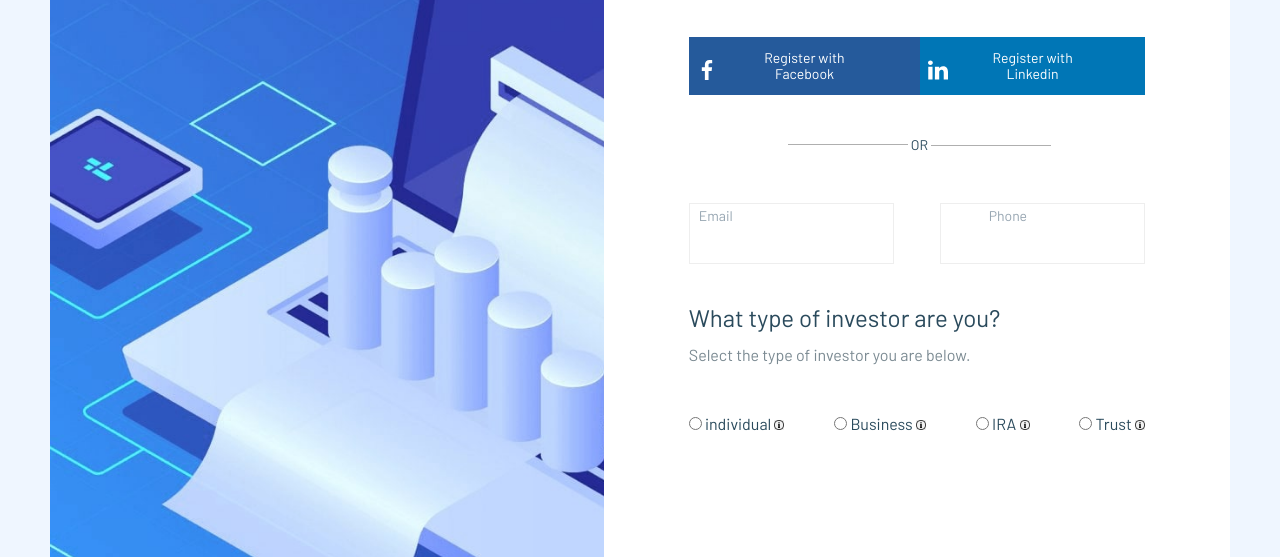
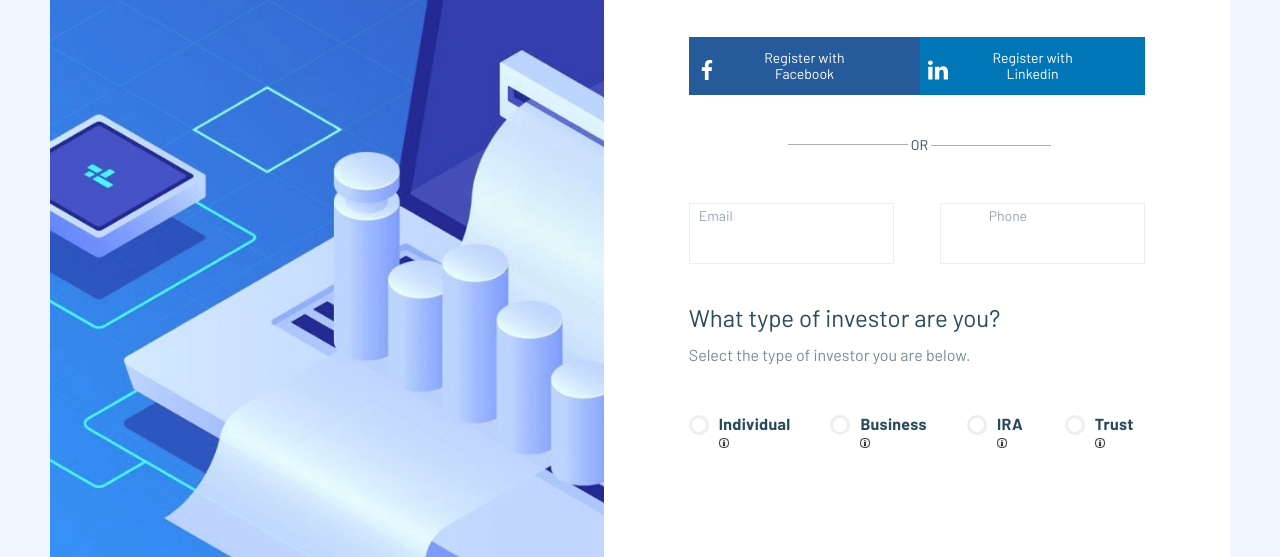
Before and after one commit to Artemiks24/task-to-skip, a plain HTML site: page index.html in a window 1280 px wide. Shown: the part 243-800 px from the top of the page. Drawn offline with Linux system fonts and the light colour scheme.

Commit message:
feat: add more style to css

```diff
--- a/css/style.css
+++ b/css/style.css
@@ -155,7 +155,7 @@ li {
 .form__input:focus {
     border-color: #EEEEEE;
     outline: 0;
-    box-shadow: 0 0 0 0.2rem rgba(158, 158, 158, 0.25);
+    box-shadow: 0 0 0 0.2rem #EEEEEE;
 }
 
 .form__label {
@@ -175,7 +175,6 @@ li {
     left: 300px;
 }
 
-
 .types__title {
     font-size: 24px;
     margin-bottom: 15px;
@@ -186,13 +185,64 @@ li {
     margin-bottom: 50px;
 }
 
-  .tip {
-    width: 10px;
+.types__list {
+    display: flex;
+    margin-left: 30px;
+    gap: 60px;
+    margin-bottom: 150px;
 }
 
 
-  .types__list {
-    display: flex;
-    justify-content: space-between;
-    margin-bottom: 150px;
+input[type="radio"] {
+    display: none;
 }
+
+.types__item  {
+    position: relative;}
+
+.types__item label {
+    cursor: pointer;
+    font-weight: 600;
+    letter-spacing: 0.3px;
+}
+
+.types__item label::before {
+    content: "";
+    position: absolute;
+    width: 20px;
+    height: 20px;
+    border: 3px solid #EEEEEE;
+    border-radius: 50%;
+    left: -30px;
+}
+
+  input[type="radio"]:checked + label::before {
+    border: 5px solid #3698FB;
+  }
+
+
+.hint {
+    text-decoration: none;
+}
+
+.hint:hover {
+    cursor: pointer;
+}
+
+.hint span {
+    display: none;
+    font-size: 16px;
+    color: #AFAFAF;
+}
+
+.hint:hover span {
+    padding: 20px 10px;
+    display: block;
+    z-index: 2;
+    background: #FFFFFF;
+    box-shadow: 5px 5px 10px #EEEEEE;
+    top: 40px;
+    left: 0;
+    width: 300px;
+    position: absolute;
+}
--- a/index.html
+++ b/index.html
@@ -38,26 +38,38 @@
                 <div class="types__title">What type of investor are you?</div>
                 <div class="types__subtitle">Select the type of investor you are below.</div>
                 <div class="types__list">
-                   <label>
-                    <input type="radio">
-                    individual
-                    <img title="i am natural person investing on my own behalf as a sole owner, joint tenant, or tenant in common." class="tip" src="/task-to-skip/img/p.png" alt="">
-                   </label>
-                   <label>
-                    <input type="radio">
-                    Business
-                    <img title="i am natural person investing on my own behalf as a sole owner, joint tenant, or tenant in common." class="tip" src="/task-to-skip/img/p.png" alt="">
-                   </label>
-                   <label>
-                    <input type="radio">
-                    IRA
-                    <img title="i am natural person investing on my own behalf as a sole owner, joint tenant, or tenant in common." class="tip" src="/task-to-skip/img/p.png" alt="">
-                   </label>
-                   <label>
-                    <input type="radio">
-                    Trust
-                    <img title="i am natural person investing on my own behalf as a sole owner, joint tenant, or tenant in common." class="tip" src="/task-to-skip/img/p.png" alt="">
-                   </label>
+                    <div class="types__item">
+                        <input type="radio" id="Individual"/>
+                        <label for="Individual">Individual</label>
+                        <a href="#" class="hint">
+                            <img src="/task-to-skip/img/p.png" style="width: 10px;" alt="hint">
+                            <span>I am natural person investing on my own behalf as a sole owner, joint tenant, or tenant in common.</span>
+                          </a>
+                    </div>
+                    <div class="types__item">
+                        <input type="radio" id="Business"/>
+                        <label for="Business">Business</label>
+                        <a href="#" class="hint">
+                            <img src="/task-to-skip/img/p.png" style="width: 10px;" alt="hint">
+                            <span>I am natural person investing on my own behalf as a sole owner, joint tenant, or tenant in common.</span>
+                          </a>
+                    </div>
+                    <div class="types__item">
+                        <input type="radio" id="IRA"/>
+                        <label for="IRA">IRA</label>
+                        <a href="#" class="hint">
+                            <img src="/task-to-skip/img/p.png" style="width: 10px;" alt="hint">
+                            <span>I am natural person investing on my own behalf as a sole owner, joint tenant, or tenant in common.</span>
+                          </a>
+                    </div>
+                    <div class="types__item">
+                        <input type="radio" id="Trust"/>
+                        <label for="Trust">Trust</label>
+                        <a href="#" class="hint">
+                            <img src="/task-to-skip/img/p.png" style="width: 10px;" alt="hint">
+                            <span>I am natural person investing on my own behalf as a sole owner, joint tenant, or tenant in common.</span>
+                          </a>
+                    </div>
                 </div>
                 <div class="proof">
                     <label>
```
Lines whose indentation alone changed are shown as unchanged.
